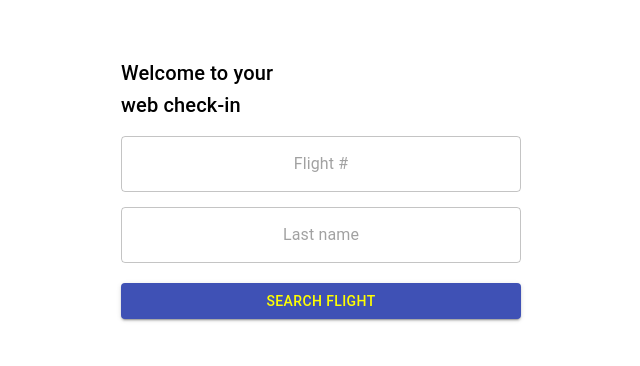
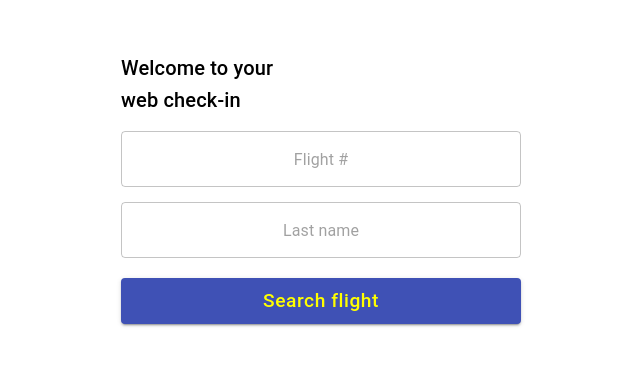
Before and after one commit to adexot/cosi-frontend-exercise, a React (Create React App) app: page / in a window 1280 px wide. Shown: the part 212-578 px from the top of the page, without its empty margins (319-959 px from the left). Built offline with nearby package versions, Linux system fonts and the light colour scheme.

Commit message:
Add button loading state

```diff
--- a/src/App.css
+++ b/src/App.css
@@ -1,12 +1,3 @@
-.App {
-  text-align: center;
-  display: flex;
-}
-
-.textInput {
-  display: block;
-}
-
 ::placeholder::first-letter {
   text-transform: capitalize;
 }
@@ -28,3 +19,8 @@
 .user-name {
   text-transform: capitalize;
 }
+
+.app-container button {
+  text-transform: inherit;
+  font-size: 1.2rem;
+}
--- a/src/components/Button.tsx
+++ b/src/components/Button.tsx
@@ -1,7 +1,11 @@
 import React from 'react'
-import Button from '@material-ui/core/Button'
+import { Button, CircularProgress } from '@material-ui/core'
 
-const ButtonComp: React.FC<{}> = ({ children }) => {
+const ButtonComp: React.FC<{ loading?: boolean }> = ({
+  children,
+  loading = true,
+}) => {
+  console.log({ loading })
   return (
     <Button
       color='primary'
@@ -10,7 +14,11 @@ const ButtonComp: React.FC<{}> = ({ children }) => {
       fullWidth
       type='submit'
     >
-      {children}
+      {loading ? (
+        <CircularProgress size={24} style={{ color: 'yellow' }} />
+      ) : (
+        children
+      )}
     </Button>
   )
 }
--- a/src/components/FlightForm.tsx
+++ b/src/components/FlightForm.tsx
@@ -34,7 +34,7 @@ const FlightForm: React.FC<{
   submitHandler: (data: IFormData) => void
   showTC?: boolean
 }> = ({ submitHandler, showTC = false }) => {
-  const { register, handleSubmit, control } = useForm()
+  const { register, handleSubmit, control, formState } = useForm()
   const { appData } = useAppData()
   const [countryList, setCountryList] = useState([])
   const [additionalFields, setAdditionalFields] = useState<
@@ -120,6 +120,8 @@ const FlightForm: React.FC<{
     })
   }
 
+  const { isSubmitting } = formState
+
   return (
     <form onSubmit={handleSubmit(submitHandler)}>
       <TextInput
@@ -188,7 +190,7 @@ const FlightForm: React.FC<{
           style={{ color: 'green', marginTop: '15px' }}
         />
       )}
-      <Button>Continue</Button>
+      <Button loading={isSubmitting}>Continue</Button>
     </form>
   )
 }
--- a/src/routes/Index.tsx
+++ b/src/routes/Index.tsx
@@ -13,7 +13,7 @@ interface IFormData {
 }
 
 const Index = () => {
-  const { register, handleSubmit } = useForm()
+  const { register, handleSubmit, formState } = useForm()
   const { setAppData } = useAppData()
   const history = useHistory()
 
@@ -21,6 +21,8 @@ const Index = () => {
     setAppData(data)
     history.push('/flight')
   }
+
+  const { isSubmitting } = formState
 
   return (
     <Box display='column'>
@@ -40,7 +42,7 @@ const Index = () => {
           placeholder='Last name'
           inputRef={register({ required: true })}
         />
-        <Button>Search flight</Button>
+        <Button loading={isSubmitting}>Search flight</Button>
       </form>
     </Box>
   )
```
